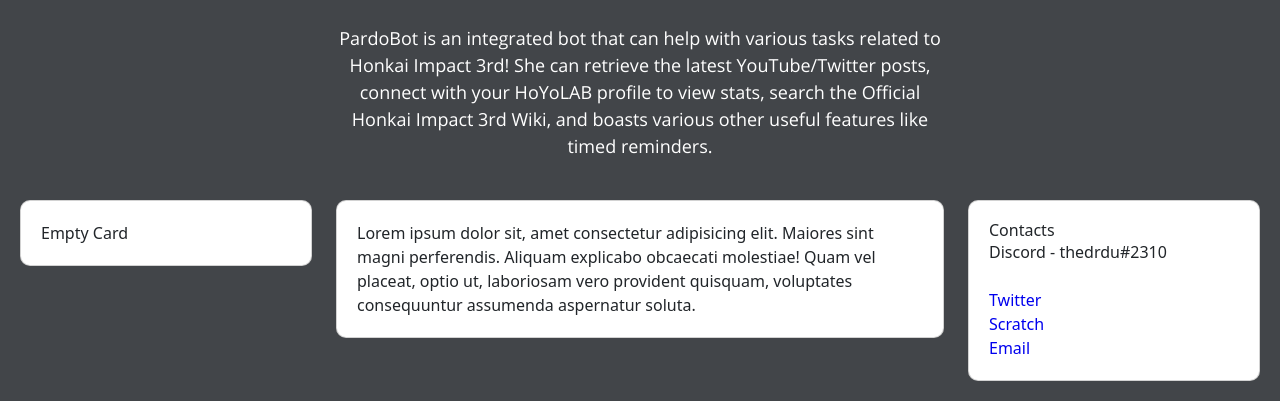
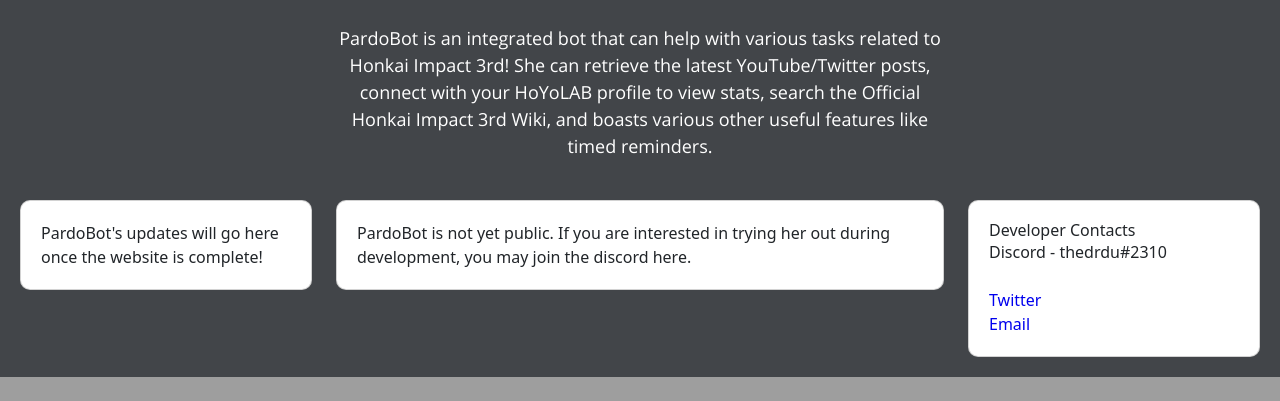
Before and after one commit to thedrdu/PardoBotWebsite, a Flask app: page / in a window 1280 px wide. Shown: the part 607-1008 px from the top of the page. After the commit the page ends 984 px from the top, so only its background shows below. Run offline with Flask 2, Linux system fonts and the light colour scheme.

Commit message:
comment out help page, update cards a bit

```diff
--- a/templates/base.html
+++ b/templates/base.html
@@ -25,9 +25,9 @@
           <li class="nav-item">
             <a class="nav-link nav-link-ltr2" href="/support">Support</a>
           </li>
-          <li class="nav-item">
+          <!-- <li class="nav-item">
             <a class="nav-link nav-link-ltr3" href="/help">Help</a>
-          </li>
+          </li> -->
         </ul>
         <!--
         <form class="d-flex" role="search">
--- a/templates/index.html
+++ b/templates/index.html
@@ -27,24 +27,23 @@
     <div style="padding: 20px; background-color: 424549;" class="row">
         <div class="col-12 col-xl-3 col-lg-3 col-md-3 col-sm-12 order-sm-3">
           <div class="card">
-            <h2>Contacts</h2>
+            <h2>Developer Contacts</h2>
             <a>Discord - thedrdu#2310</a>
             <br/>
             <a href="https://twitter.com/thedrdu" style="font-weight: lighter; color: #0000EE;">Twitter</a>
             <!-- <a href="https://www.youtube.com/channel/UCULkMFXtP_xh3iBdRXxZVVg" style="font-weight: lighter; color: #0000EE;">YouTube</a> -->
-            <a href="https://scratch.mit.edu/users/thedrdu/" style="font-weight: lighter; color: #0000EE;">Scratch</a>
+            <!-- <a href="https://scratch.mit.edu/users/thedrdu/" style="font-weight: lighter; color: #0000EE;">Scratch</a> -->
             <a href = "mailto: thedrdu@gmail.com" style="font-weight: lighter; color: #0000EE;">Email</a>
           </div>
         </div>
         <div class="col-12 col-xl-6 col-lg-6 col-md-6 col-sm-12 order-sm-2">
           <div class="card">
-            Lorem ipsum dolor sit, amet consectetur adipisicing elit. Maiores sint magni perferendis. Aliquam explicabo obcaecati molestiae!
-            Quam vel placeat, optio ut, laboriosam vero provident quisquam, voluptates consequuntur assumenda aspernatur soluta.
+            <p>PardoBot is not yet public. If you are interested in trying her out during development, you may join the discord <a href="discord.gg/bX6wvSyhXj">here</a>.</p>
           </div>
         </div>
         <div class="col-12 col-xl-3 col-lg-3 col-md-3 col-sm-12 order-sm-1">
           <div class="card">
-            <a class="twitter-timeline" href="https://twitter.com/thedrdu?ref_src=twsrc%5Etfw" data-width="auto" data-height="auto">Empty Card</a>
+            <a class="twitter-timeline" href="https://twitter.com/thedrdu?ref_src=twsrc%5Etfw" data-width="auto" data-height="auto">PardoBot's updates will go here once the website is complete!</a>
           </div>
         </div>
     </div>
```
